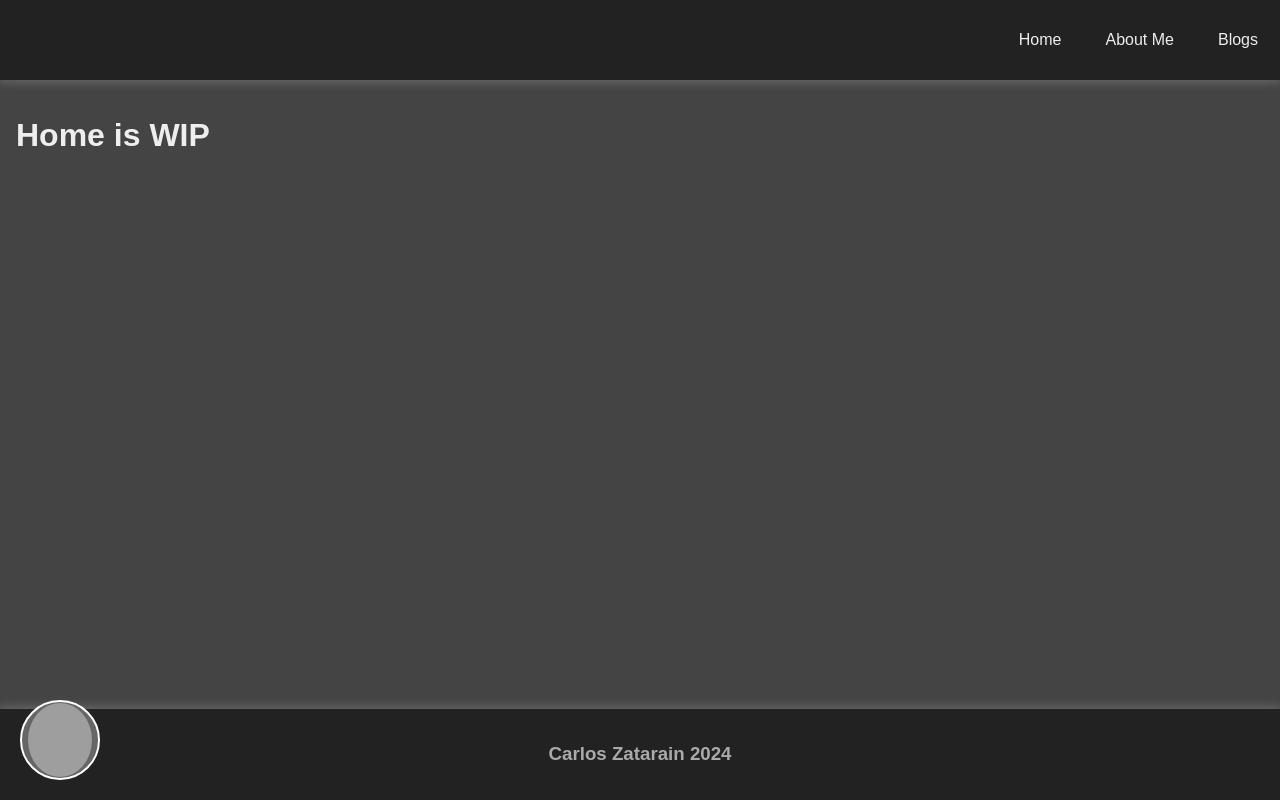
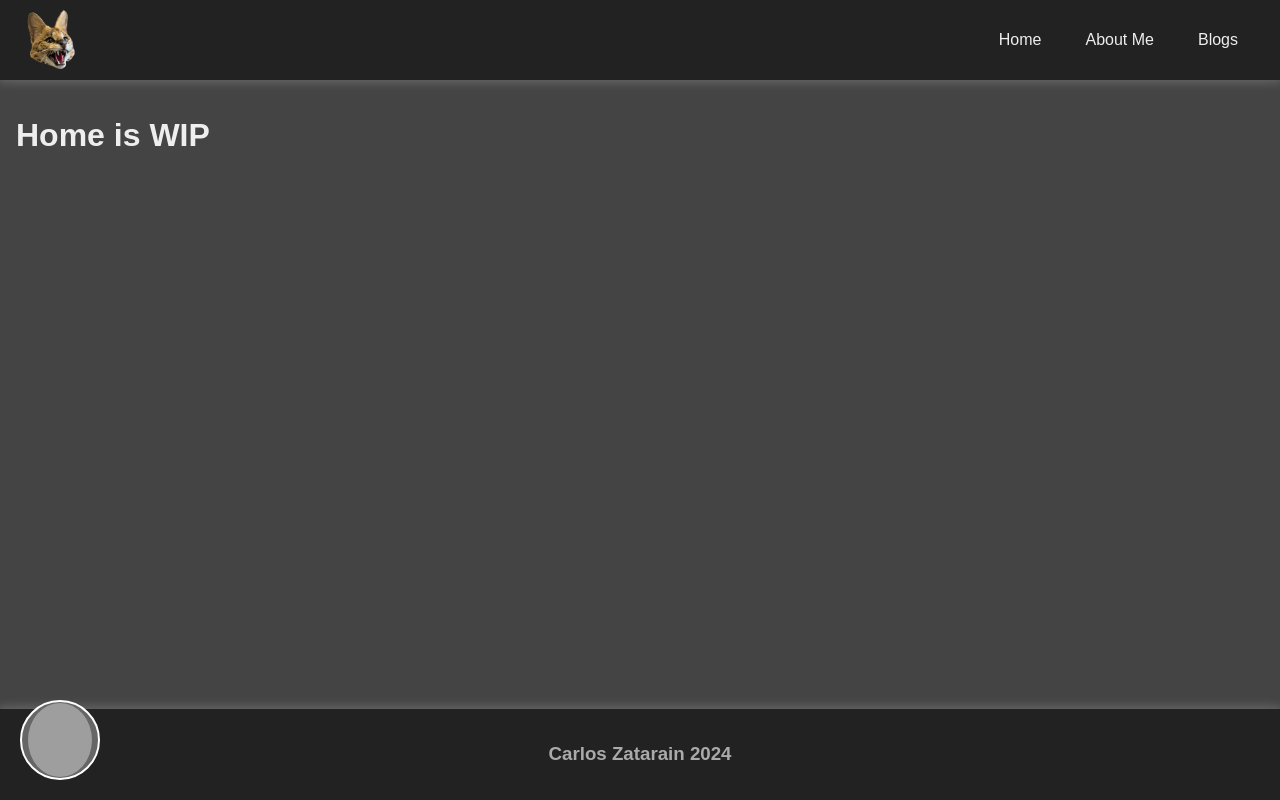
Before and after one commit to Czatar/Personal-Website, an Angular app in the folder website-app/: page / in a window 1280 px wide. Built offline with nearby package versions, Linux system fonts and the light colour scheme; grey boxes are pictures that could not be loaded.

Commit message:
Add serval logo to header

```diff
--- a/website-app/src/app/header/header.component.css
+++ b/website-app/src/app/header/header.component.css
@@ -20,6 +20,7 @@
   display: flex;
   justify-content: flex-end;
   align-items: center;
+  padding-right: 20px; /* Add some padding to the right for spacing */
 }
 
 .nav-link {
@@ -39,3 +40,12 @@
 .nav-link:hover {
   background-color: rgba(255, 255, 255, 0.1);
 }
+
+.logo {
+  position: absolute; /* Position the logo absolutely */
+  left: 20px; /* Adjust the distance from the left edge */
+  top: 50%; /* Center vertically */
+  transform: translateY(-50%); /* Adjust for centering */
+  height: 80%; /* Adjust the height of the logo as needed */
+  margin: 0; /* Remove margin */
+}
--- a/website-app/src/app/header/header.component.html
+++ b/website-app/src/app/header/header.component.html
@@ -1,4 +1,5 @@
 <nav class="header color-1 glow">
+  <img src="assets/images/serval.png" alt="Logo" class="logo">
   <a routerLink="/" class="nav-link contrast-1">Home</a>
   <a routerLink="/about" class="nav-link contrast-1">About Me</a>
   <a routerLink="/blogs" class="nav-link contrast-1">Blogs</a>
```
Also changed, not shown: website-app/src/assets/images/serval.png (added).
